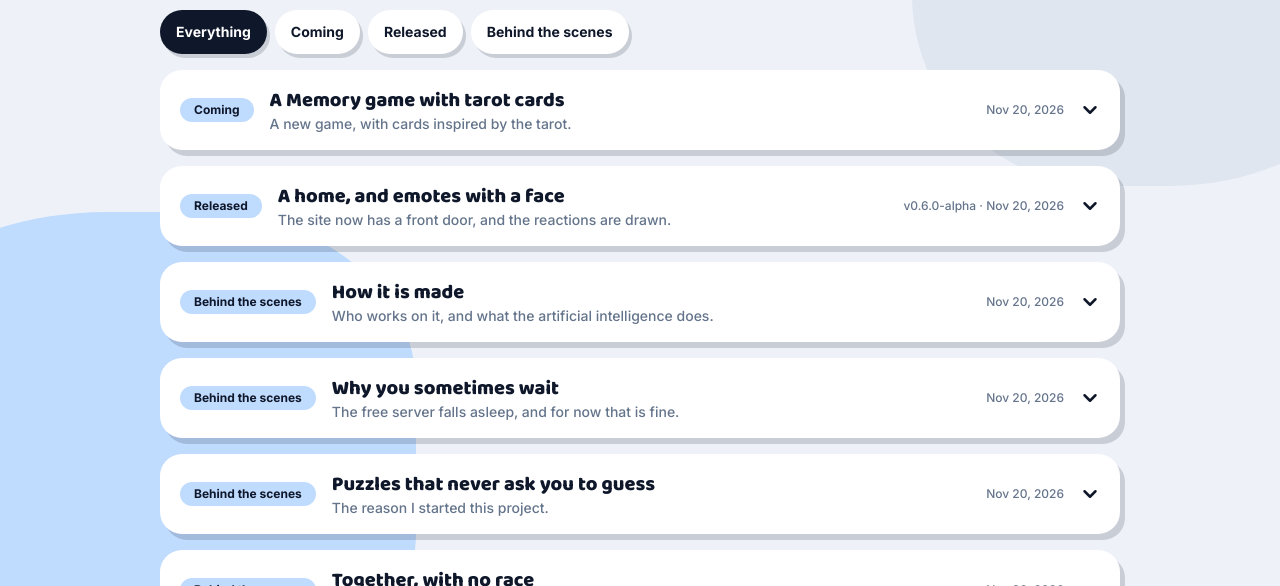
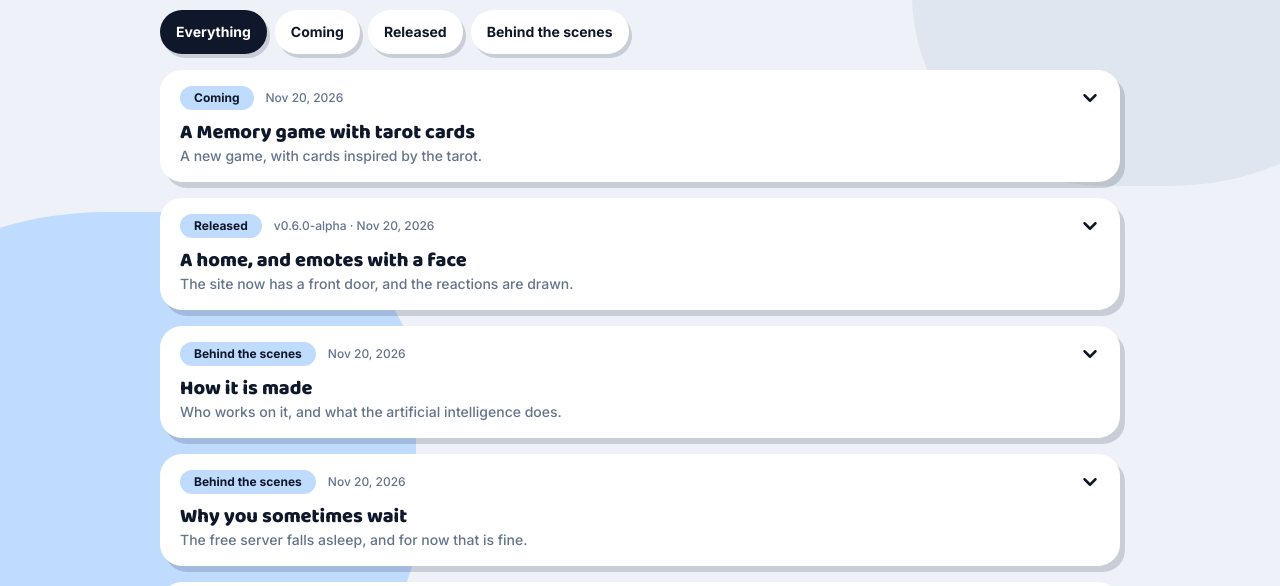
Before and after one commit to Aidhen/NON-Binary-Games, a Next.js app in the folder frontend/: page /diary in a window 1280 px wide. Shown: the part 214-800 px from the top of the page. Built offline with nearby package versions, Linux system fonts and the light colour scheme.

Commit message:
fix: keep the label of the Diary entries always on top
The label sat next to the title on wide screens and above it when the row wrapped. It now sits on its own top row with the date and the arrow, and the title and summary follow below.

```diff
--- a/frontend/src/app/diary/page.tsx
+++ b/frontend/src/app/diary/page.tsx
@@ -64,19 +64,22 @@ export default function DiaryPage() {
                       aria-expanded={expanded}
                       aria-controls={`diary-${entry.id}`}
                       onClick={() => setOpen(expanded ? null : entry.id)}
-                      className="flex w-full cursor-pointer flex-wrap items-center gap-x-4 gap-y-2 rounded-[var(--radius-paper)] px-5 py-4 text-left"
+                      className="flex w-full cursor-pointer flex-col gap-2 rounded-[var(--radius-paper)] px-5 py-4 text-left"
                     >
-                      <span className={cn(PILL, "shrink-0")}>{t(TYPE_LABEL[entry.type])}</span>
-                      <span className="flex min-w-0 flex-1 basis-60 flex-col">
+                      {/* The label sits always on top, whatever the width: next to the title it wrapped only sometimes. */}
+                      <span className="flex w-full items-center gap-3">
+                        <span className={cn(PILL, "shrink-0")}>{t(TYPE_LABEL[entry.type])}</span>
+                        <span className={cn(BODY, "min-w-0 text-xs")}>
+                          {entry.version && `v${entry.version} · `}<time dateTime={entry.date}>{formatDate(entry.date)}</time>
+                        </span>
+                        <svg aria-hidden="true" viewBox="0 0 22 22" className={cn("ml-auto size-5 shrink-0 transition-transform duration-200 motion-reduce:transition-none", expanded && "rotate-180")}>
+                          <path d="M5 8 l6 6 l6 -6" fill="none" stroke="currentColor" strokeWidth="2.8" strokeLinecap="round" strokeLinejoin="round" />
+                        </svg>
+                      </span>
+                      <span className="flex min-w-0 flex-col">
                         <span className={cn(HEADING, "text-xl")}>{text.title}</span>
                         <span className={cn(BODY, "text-sm")}>{text.summary}</span>
                       </span>
-                      <span className={cn(BODY, "shrink-0 text-xs")}>
-                        {entry.version && `v${entry.version} · `}<time dateTime={entry.date}>{formatDate(entry.date)}</time>
-                      </span>
-                      <svg aria-hidden="true" viewBox="0 0 22 22" className={cn("size-5 shrink-0 transition-transform duration-200 motion-reduce:transition-none", expanded && "rotate-180")}>
-                        <path d="M5 8 l6 6 l6 -6" fill="none" stroke="currentColor" strokeWidth="2.8" strokeLinecap="round" strokeLinejoin="round" />
-                      </svg>
                     </button>
                   </h2>
                   {expanded && (
```
Also changed, not shown: 1 other file (tests, documents, lock files or other folders).
